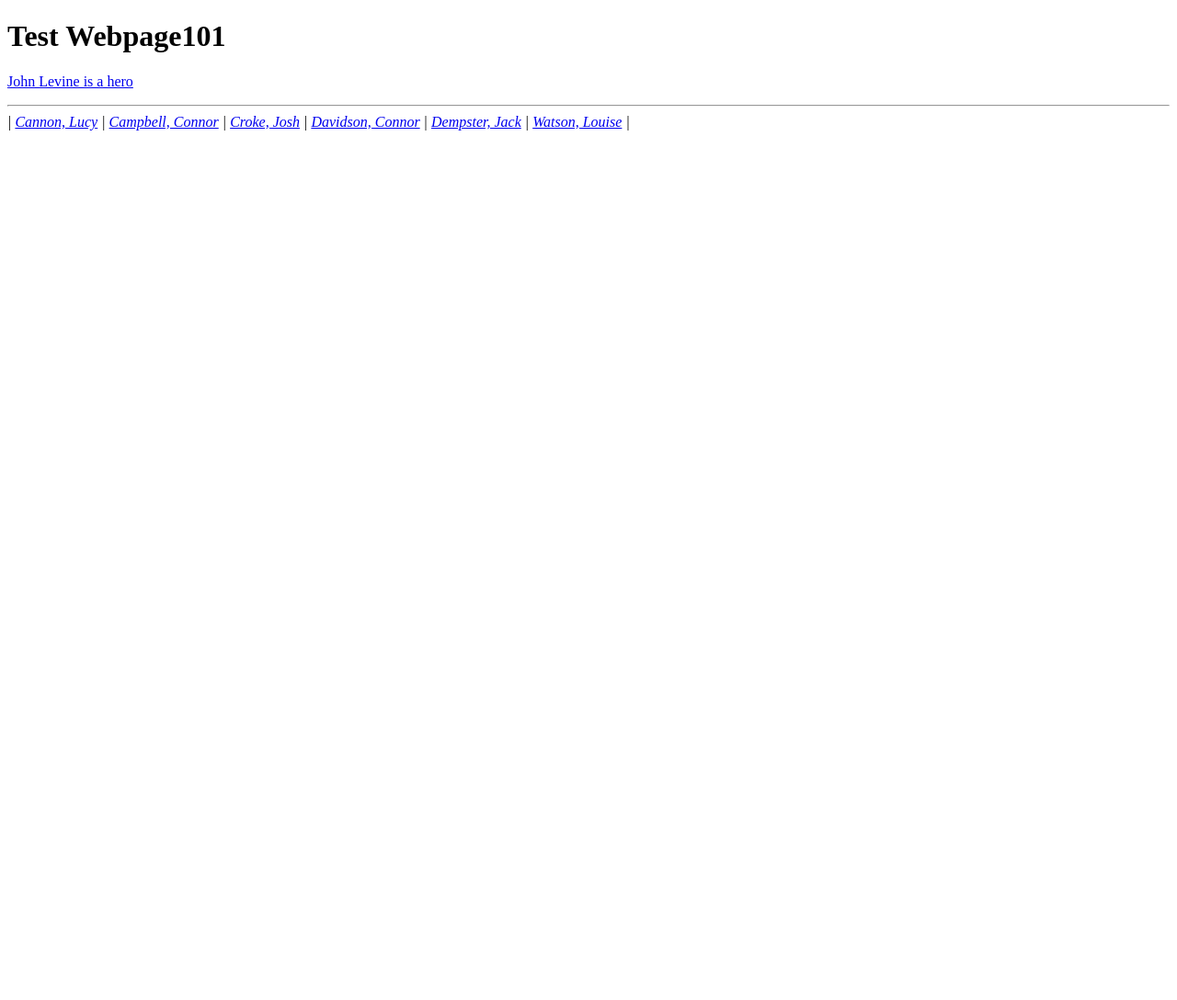
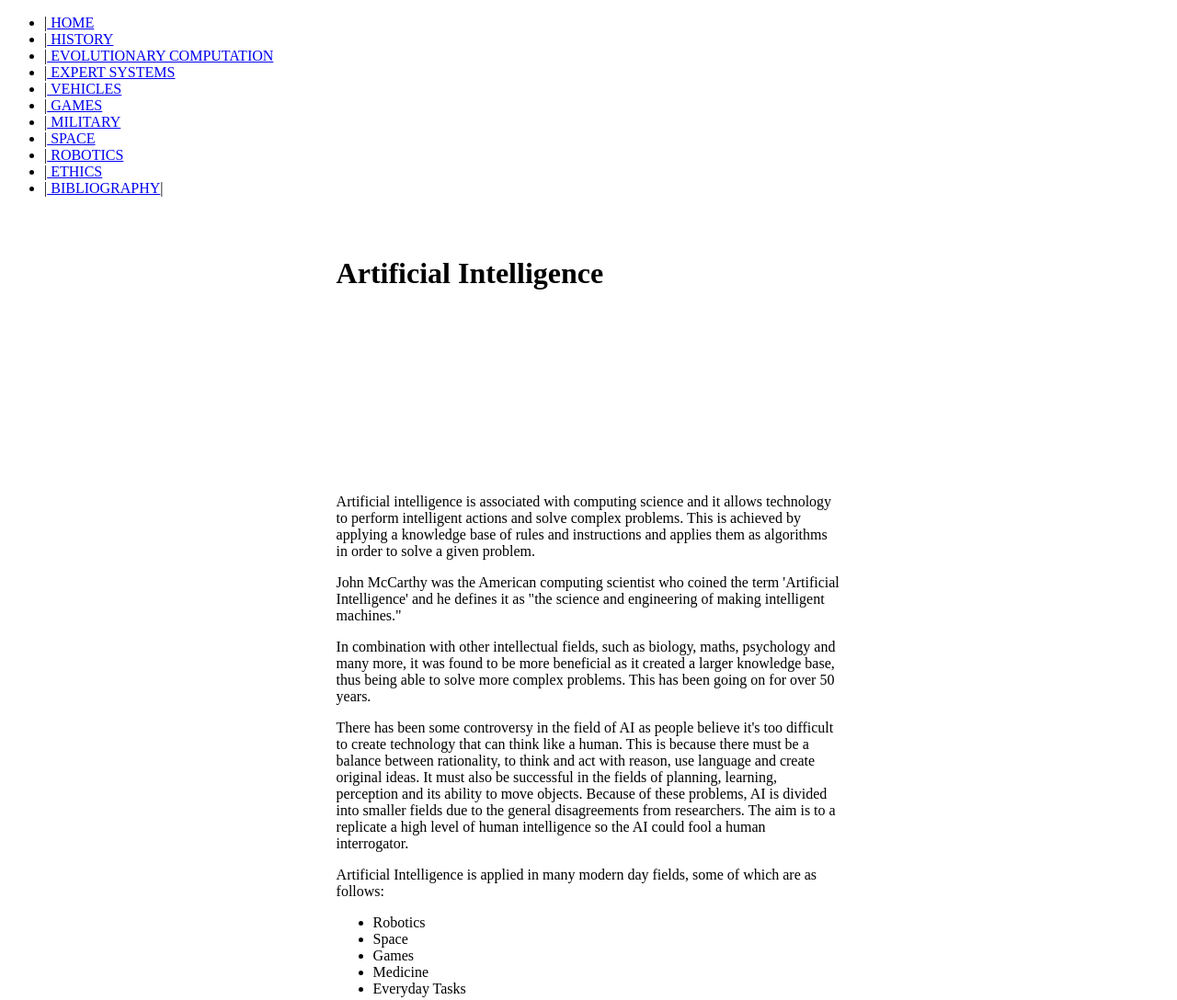
Before and after one commit to joshcroke/CS109Website, a plain HTML site: page index.html in a window 1280 px wide. Shown: the top 1088 px of the page at 92% size. Before the commit the page ends 800 px from the top, so only its background shows below. Drawn offline with Linux system fonts and the light colour scheme.

Commit message:
Update index.html

```diff
--- a/index.html
+++ b/index.html
@@ -1,23 +1,74 @@
 <!DOCTYPE html>
 <html>
-        <head>
-                <title>Intellagents</title>
-        </head>
-        <body>
-
-                <h1>Test Webpage101</h1>
-
-                <p><a href="https://personal.cis.strath.ac.uk/john.levine/CS103/"
-                target="_blank">John Levine is a hero</a></p>
-                <hr></hr>
-                        <address>
-                              | <a href="mailto:lucy.cannon.2013@strath.ac.uk">Cannon, Lucy</a> |
-                                <a href="mailto:connor.campbell.2013@strath.ac.uk">Campbell, Connor</a> |
-                                <a href="mailto:josh.croke.2013@strath.ac.uk">Croke, Josh</a> |
-                                <a href="mailto:connor.davidson.2013@strath.ac.uk">Davidson, Connor</a> |
-                                <a href="mailto:jack.dempster.2013@strath.ac.uk">Dempster, Jack</a> |
-                                <a href="mailto:louise.watson.2013@strath.ac.uk">Watson, Louise</a> |<br>
-                        </address>
-
-        </body>
+    <head>
+        <title>Artificial intelligence &#8250; Group 1</title>
+		<LINK REL="stylesheet" TYPE="text/css" HREF="stylesheet.css">
+    </head>
+	<ul id=top-menu>
+		<span class="MENULINK">
+		<span class="menu">
+			<LI>|<a href=index.html> HOME</a></LI>
+			<LI>|<a href=history.html> HISTORY</a></LI>
+			<LI>|<a href=evolutionary_computation.html> EVOLUTIONARY COMPUTATION</a></LI>
+			<LI>|<a href=expert_systems.html> EXPERT SYSTEMS</a></LI>
+			<LI>|<a href="vehicles.html"> VEHICLES</a></LI>
+			<LI>|<a href=gaming.html> GAMES</a></LI>
+			<LI>|<a href=military.html> MILITARY</a></LI>
+			<LI>|<a href=space.html> SPACE</a></LI>
+			<LI>|<a href=robotics.html> ROBOTICS</a></LI>
+			<LI>|<a href=ethics.html> ETHICS</a></LI>
+			<LI>|<a href=references.html> BIBLIOGRAPHY</a>|</LI>
+		</span>
+		</span>
+	</ul>
+	<TABLE WIDTH="45%" BORDER="0" CELLSPACING="0" CELLPADDING="10" HEIGHT="1100" ALIGN=CENTER>
+		<TR>
+			<TD HEIGHT="70">&nbsp;</</TD>
+			<H1> Artificial Intelligence</H1/>
+		</TR>
+		<TR>
+			<TD>
+			<BODY><M1>
+				<p>Artificial intelligence is associated with computing science and it allows technology
+				to perform intelligent actions and solve complex problems. This is achieved by applying
+				a knowledge base of rules and instructions and applies them as algorithms in order to
+				solve a given problem.</p>
+				<p>John McCarthy was the American computing scientist who coined the term &apos;Artificial
+				Intelligence&apos; and he defines it as &quot;the science and engineering of making intelligent
+				machines.&quot;</p>
+				<p>In combination with other intellectual fields, such as biology, maths, psychology
+				and many more, it was found to be more beneficial as it created a larger knowledge base,
+				thus being able to solve more complex problems. This has been going on for over 50 years.</p>
+				<p>There has been some controversy in the field of AI as people believe it&apos;s too
+				difficult to create technology that can think like a human. This is because there
+				must be a balance between rationality, to think and act with reason, use language
+				and create original ideas. It must also be successful in the fields of planning,
+				learning, perception and its ability to move objects. Because of these problems, AI
+				is divided into smaller fields due to the general disagreements from researchers.
+				The aim is to a replicate a high level of human intelligence so the AI could fool a
+				human interrogator.</p>
+				<p>Artificial Intelligence is applied in many modern day fields, some of which are
+				as follows:</p>
+				<UL><p>
+					<LI>Robotics</LI>
+					<LI>Space</LI>
+					<LI>Games</LI>
+					<LI>Medicine</LI>
+					<LI>Everyday Tasks</LI>
+				</p></UL>
+			</M1></BODY>
+			</TD>
+		</TR>
+		<TR>
+			<TD HEIGHT="30" ALIGN=CENTER>
+				<address>
+				| <a href="mailto:lucy.cannon.2013@uni.strath.ac.uk">Cannon, Lucy</a> |
+					<a href="mailto:connor.campbell.2013@uni.strath.ac.uk">Campbell, Connor</a> |
+					<a href="mailto:joshua.croke.2013@uni.strath.ac.uk">Croke, Josh</a> |
+					<a href="mailto:connor.davidson.2013@uni.strath.ac.uk">Davidson, Connor</a> |
+					<a href="mailto:jack.dempster.2013@uni.strath.ac.uk">Dempster, Jack</a> |
+					<a href="mailto:louise.watson.2013@uni.strath.ac.uk">Watson, Louise</a> |<br>
+				</address></TD>
+		</TR>
+	</TABLE>
 </html>
```
